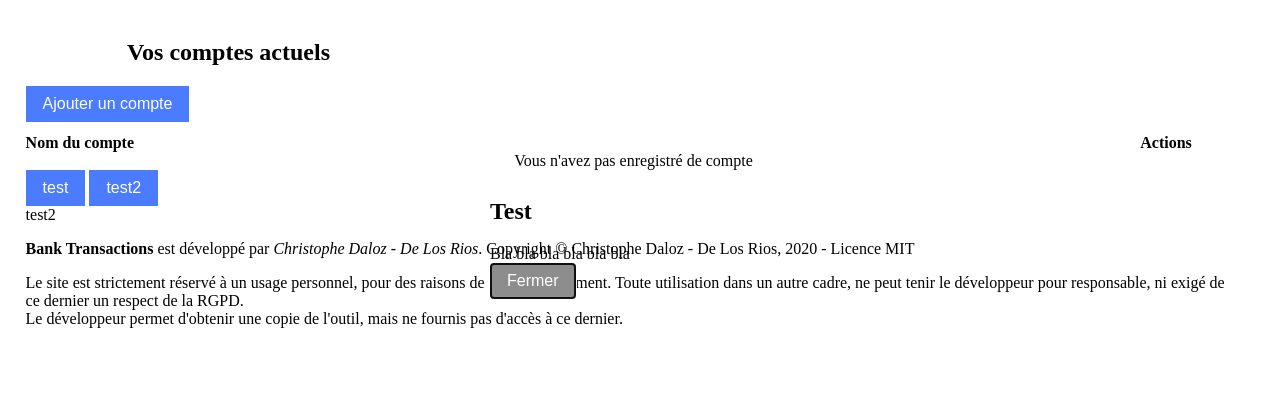
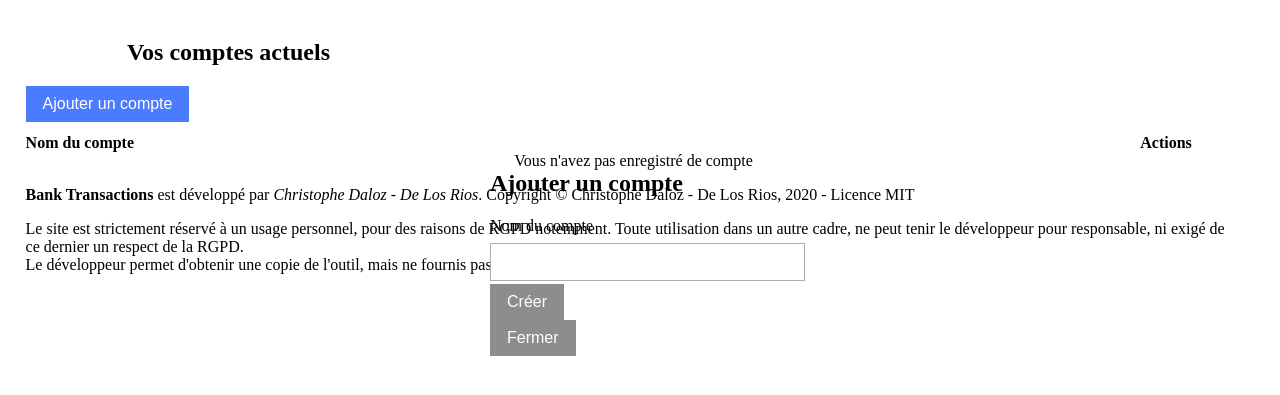
Before and after one commit to Christophedlr/bank-transactions, a Django app: page /account/ in a window 1280 px wide, after a click on "Ajouter un compte". Shown: the part 137-532 px from the top of the page. Run offline with Django 3.2, Linux system fonts and the light colour scheme; the visitor is signed in with stand-in values (Sample User, id 1).

Commit message:
Relocation account form

```diff
--- /dev/null
+++ b/bank/bank/system/templates/system/forms/account.html
@@ -0,0 +1,20 @@
+<div class="row">
+    <div class="col-12">
+        <form action="{% url 'add_account_system' %}" method="post">
+            <div class="form-group">
+                <label for="id_name">Nom du compte</label>
+                {{ account.name }}
+                {{ account.name.errors }}
+            </div>
+
+            {% csrf_token %}
+            <button class="btn btn-default" type="submit">
+                {% if submit is not None %}
+                {{ submit }}
+                {% else %}
+                Créer
+                {% endif %}
+            </button>
+        </form>
+    </div>
+</div>
--- a/bank/bank/system/templates/system/list.html
+++ b/bank/bank/system/templates/system/list.html
@@ -17,7 +17,8 @@
 
     <div class="row">
         <div class="col-12">
-            <a href="{% url 'add_account_system' %}" class="btn btn-primary">Ajouter un compte</a>
+
+            <a href="{% url 'add_account_system' %}" class="btn btn-primary" data-toggle="modal" data-target="#test">Ajouter un compte</a>
         </div>
     </div>
 
@@ -44,25 +45,21 @@
         {% endif %}
     </div>
 
-    <button type="button" class="btn btn-primary" data-toggle="modal" data-target="#test">test</button>
-    <button type="button" class="btn btn-primary" data-toggle="modal" data-target="#test2">test2</button>
+    <!--<button type="button" class="btn btn-primary" data-toggle="modal" data-target="#test">test</button>
+    <button type="button" class="btn btn-primary" data-toggle="modal" data-target="#test2">test2</button>-->
 
     <div class="modal" id="test" tabindex="-1">
         <div class="modal-dialog">
             <div class="modal-header">
-                <h2>Test</h2>
+                <h2>Ajouter un compte</h2>
             </div>
             <div class="modal-body">
-                Bla bla bla bla bla bla
+                {% include 'system/forms/account.html' %}
             </div>
             <div class="modal-footer">
                 <button class="btn btn-default" type="button" data-dismiss="modal">Fermer</button>
             </div>
         </div>
-    </div>
-
-    <div id="test2" tabindex="-1">
-        test2
     </div>
 {% endblock %}
 
--- a/bank/bank/system/views.py
+++ b/bank/bank/system/views.py
@@ -10,14 +10,14 @@ from bank.system.models import Account, Category, Transaction
 def index(request):
     accounts = Account.objects.filter(user=request.user)
 
-    return render(request, 'system/list.html', context={'accounts': accounts})
+    return render(request, 'system/list.html', context={'accounts': accounts, 'account': AddAccountForm()})
 
 
 # Create new account
 def add_account(request):
+    form = AddAccountForm(request.POST or None)
+
     if request.method == 'POST':
-        form = AddAccountForm(request.POST)
-
         if form.is_valid():
             account = form.save(commit=False)
             account.user = request.user
@@ -25,9 +25,7 @@ def add_account(request):
 
             return redirect('index_system')
 
-    form = AddAccountForm()
-
-    return render(request, 'system/add_acount.html', context={'form': form})
+    return render(request, 'system/add_acount.html', context={'account': form})
 
 
 # Change account name
```
Also changed, not shown: bank/bank/system/templates/system/add_acount.html (+1 -20 lines).
